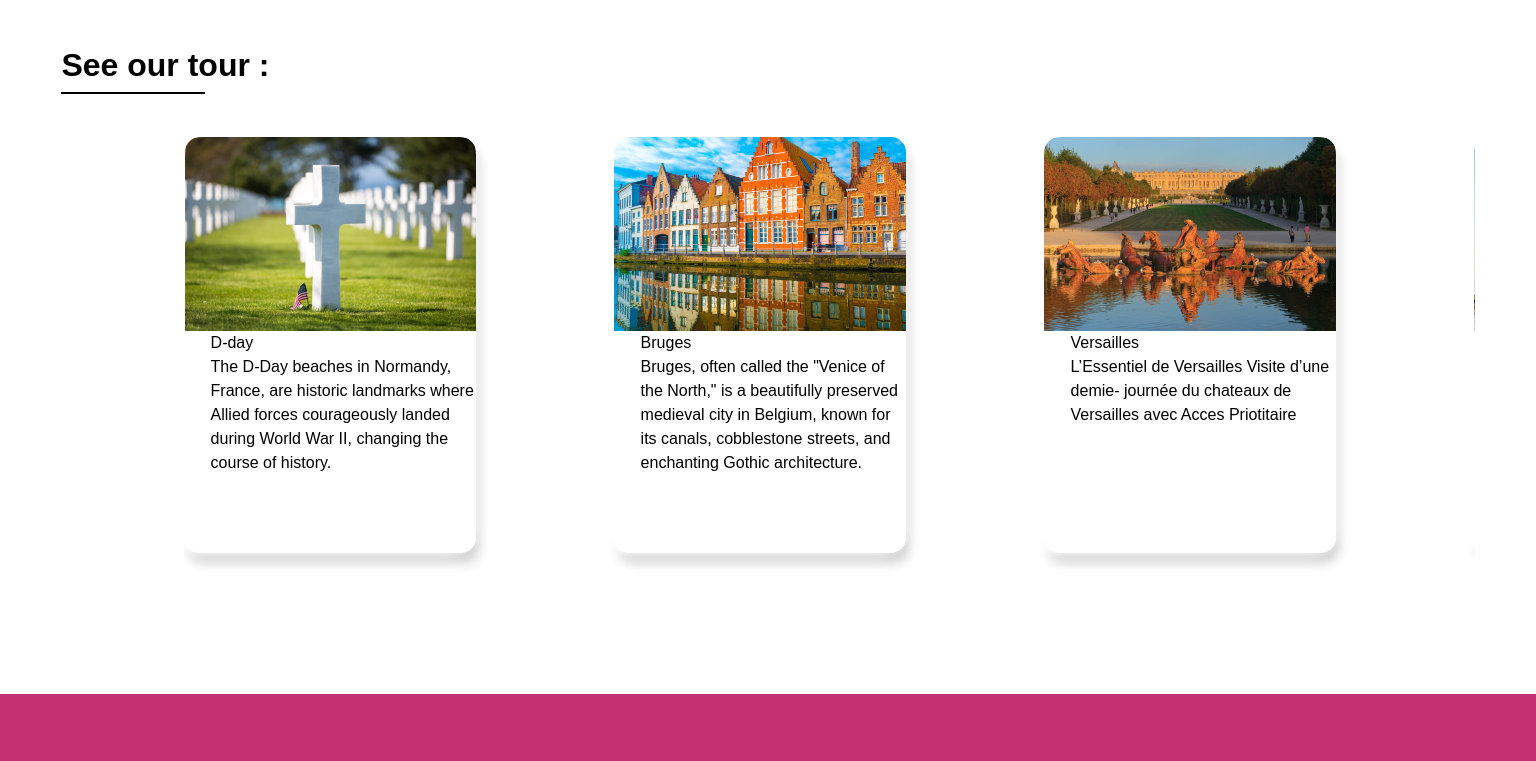
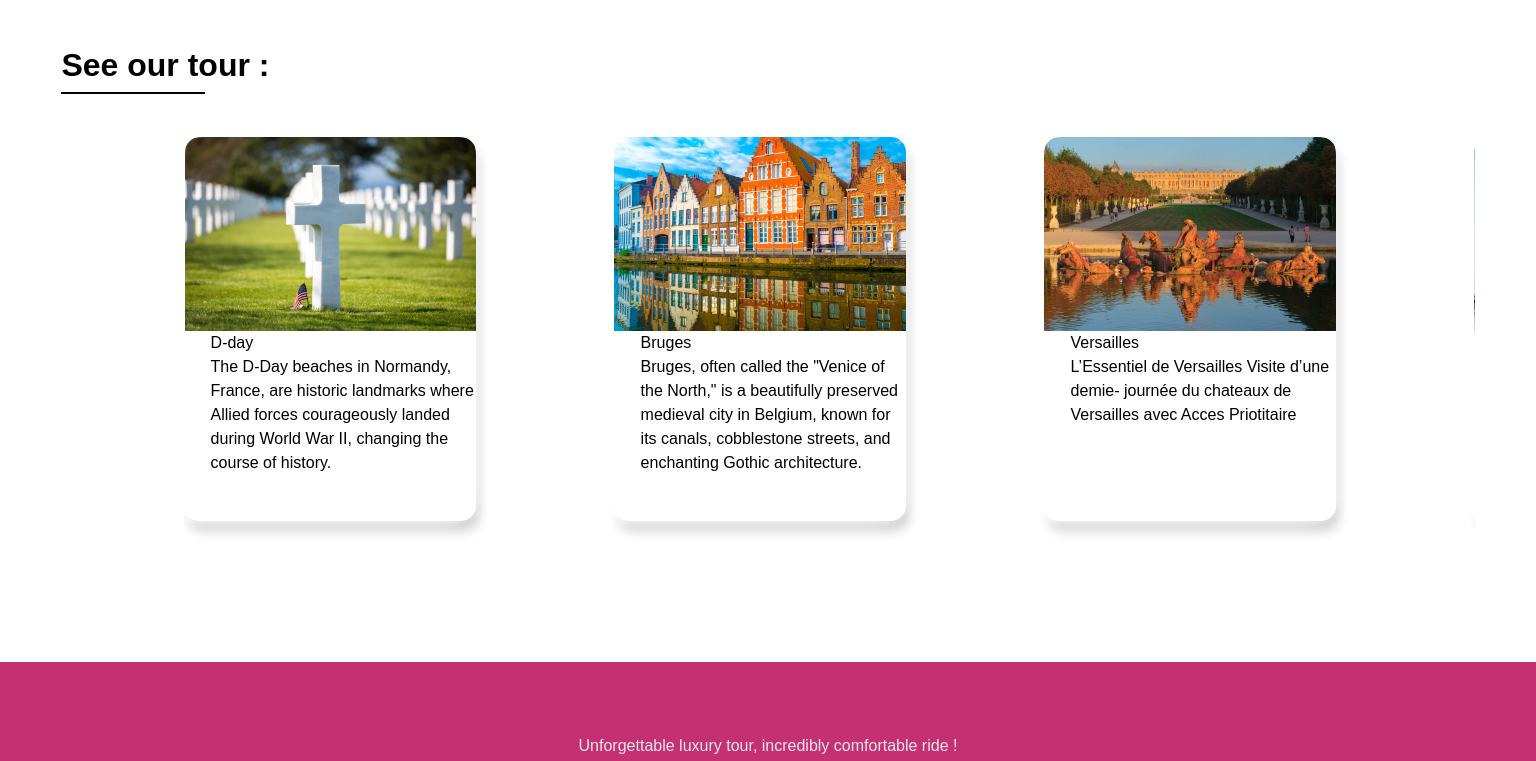
Before and after one commit to AdryanPro/parisTour, a React (Vite) app: page / in a window 1536 px wide. Shown: the part 820-1581 px from the top of the page. Built offline with nearby package versions, Linux system fonts and the light colour scheme.

Commit message:
small adjusments

```diff
--- a/src/css/Responsive/ResponsiveHome.css
+++ b/src/css/Responsive/ResponsiveHome.css
@@ -209,7 +209,7 @@
     .Cards{
         margin-bottom: 9vh;
         /* max-height: 59vh; */
-        min-height: 52vh;
+        min-height: 48vh;
     }
     .Cards:hover{
         /* box-shadow: none; */
@@ -248,3 +248,6 @@
     }
 
 }
+@media (min-width : 2000px) {
+
+}
```
